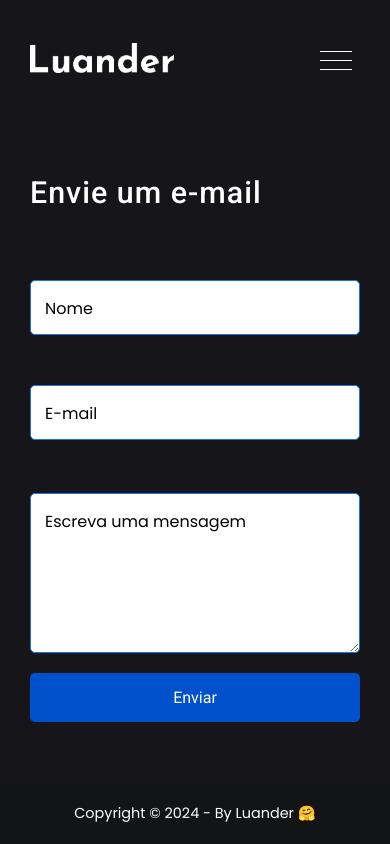
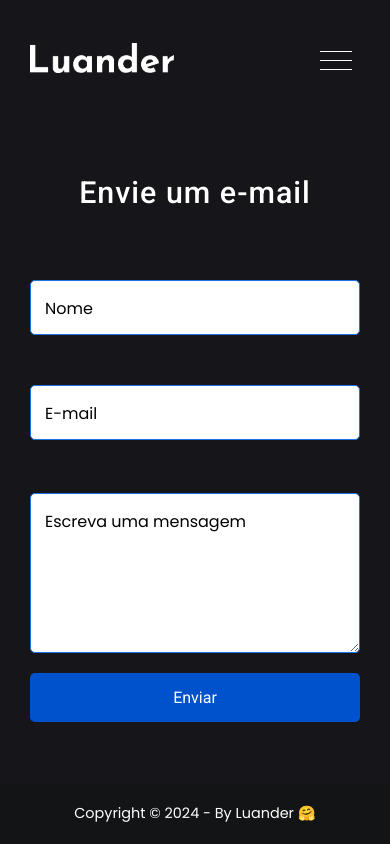
Before and after one commit to LuanderSilva/portfolio, a React (Vite) app: page /contato in a window 390 px wide. Built offline with nearby package versions, Linux system fonts and the light colour scheme.

Commit message:
:iphone: Centralizando o título

```diff
--- a/src/pages/Contato/style.css
+++ b/src/pages/Contato/style.css
@@ -165,4 +165,9 @@
     #s-contact {
         margin-top: 5px;
     }
+
+    .contact-title {
+       display: flex;
+       justify-content: center;
+    }
 }
```
